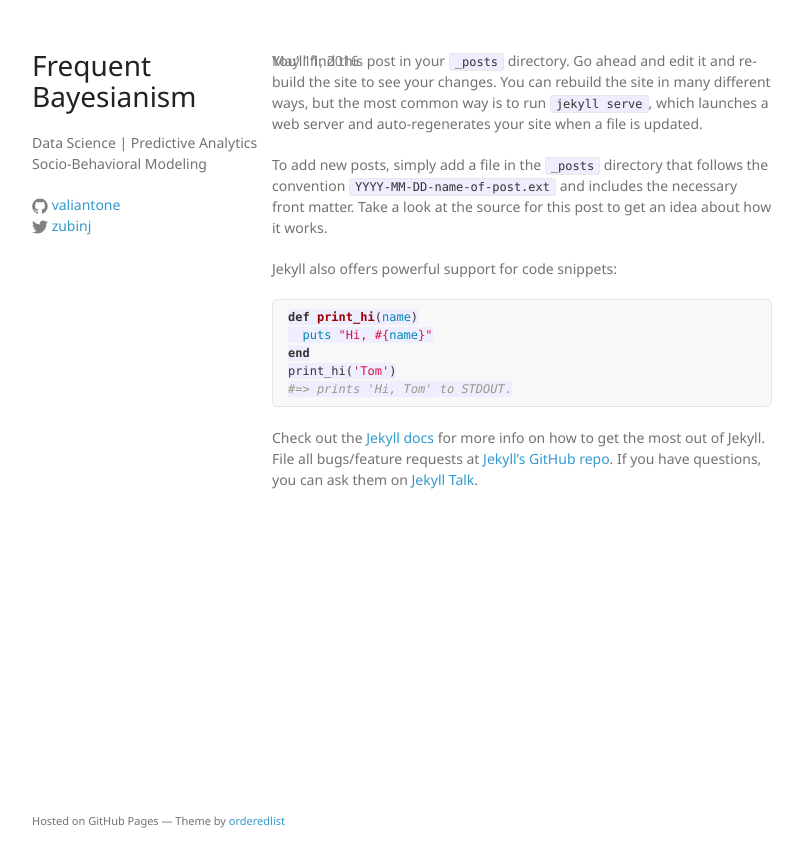
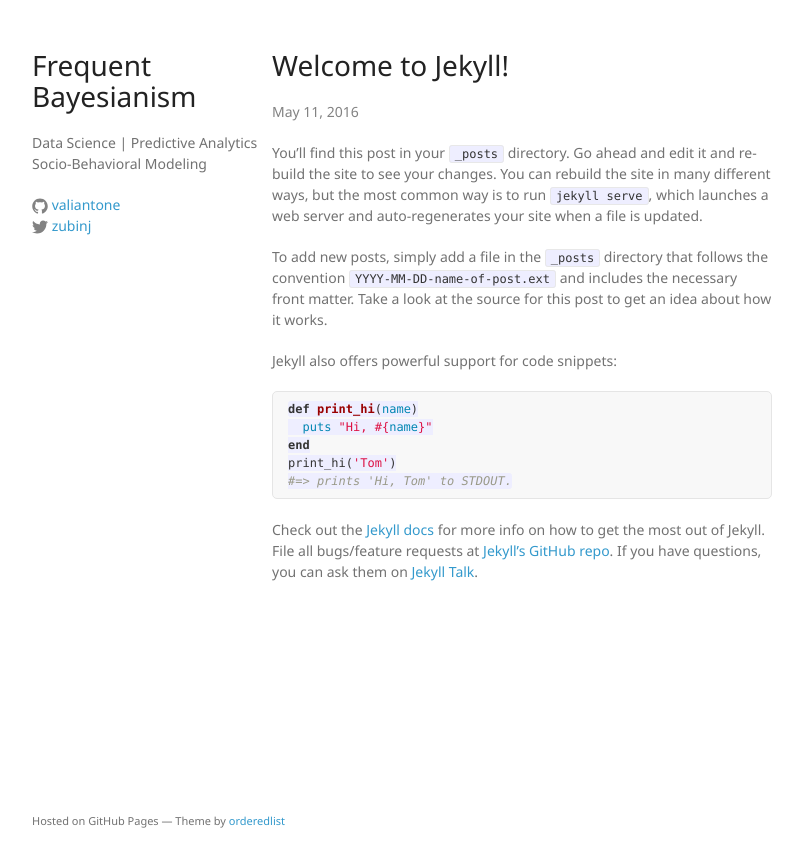
Before and after one commit to valiantone/valiantone.github.io, a Jekyll site: the page built from _posts/2016-05-11-welcome-to-jekyll.markdown, in a window 1280 px wide. Shown: the top 867 px of the page, without its empty margins (238-1041 px from the left). Built offline with Jekyll 4.4.1, drawn with Linux system fonts in a browser that asks for light colours.

Commit message:
fixed post to have title and date

```diff
--- a/_layouts/post.html
+++ b/_layouts/post.html
@@ -4,11 +4,9 @@ published: true
 ---
 <article class="post" itemscope itemtype="http://schema.org/BlogPosting">
 
-  <header>
+  <div itemprop="articleBody">
+    <h1>{{ page.title }}</h1>
     <p class="post-meta"><time datetime="{{ page.date | date_to_xmlschema }}" itemprop="datePublished">{{ page.date | date: "%b %-d, %Y" }}</time>{% if page.author %} • <span itemprop="author" itemscope itemtype="http://schema.org/Person"><span itemprop="name">{{ page.author }}</span></span>{% endif %}</p>
-  </header>
-
-  <div itemprop="articleBody">
     {{ content }}
   </div>
 
```
